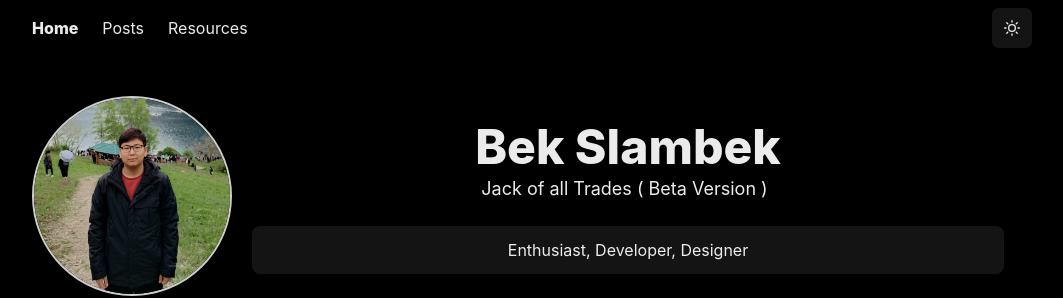
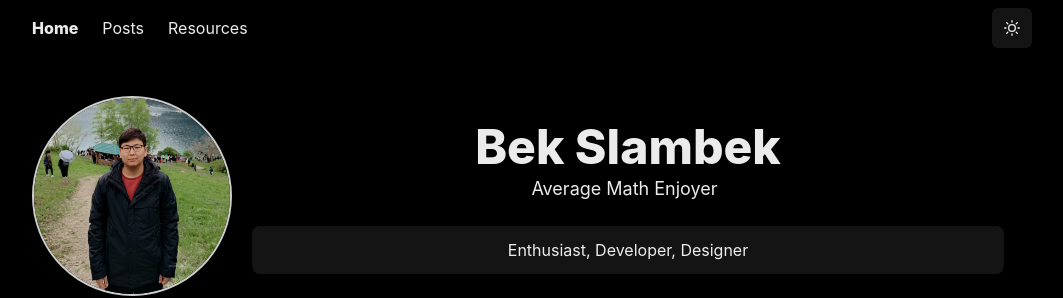
Before and after one commit to MugiD/sbek22-homepage, a Next.js app: page / in a window 1280 px wide. Shown: the top 298 px of the page, without its empty margins (112-1175 px from the left). Built offline with nearby package versions, Linux system fonts and the light colour scheme.

Commit message:
feat: broken random status feature

```diff
--- a/components/MainPage/Intro.js
+++ b/components/MainPage/Intro.js
@@ -8,6 +8,7 @@ import {
   usePrefersReducedMotion,
   keyframes,
 } from "@chakra-ui/react";
+import { useEffect, useState } from "react";
 
 const type = keyframes`
   from, to { width: 0; border-color: transparent}
@@ -26,9 +27,25 @@ const ProfileImage = chakra(Image, {
 const Intro = () => {
   const prefersReducedMotion = usePrefersReducedMotion();
 
+  const phrases = [
+    "Jack of All Trades",
+    "How to Leave Vim?",
+    "Average Math Enjoyer",
+  ];
+
+  const [phrase, setPhrase] = useState(
+    phrases[Math.floor(Math.random() * phrases.length)]
+  );
+
+  useEffect(() => {
+    setTimeout(() => {
+      setPhrase(phrases[Math.floor(Math.random() * phrases.length)]);
+    }, 10000);
+  });
+
   const animation = prefersReducedMotion
     ? undefined
-    : `${type} infinite 15s linear,
+    : `${type} infinite 10s linear,
     ${typeBorder} infinite .42s step-end`;
 
   return (
@@ -43,8 +60,8 @@ const Intro = () => {
           borderColor="whiteAlpha.800"
           borderWidth={2}
           borderStyle="solid"
-          w="200px"
-          h="200px"
+          w={200}
+          h={200}
           display="inline-block"
           borderRadius="full"
         >
@@ -58,7 +75,11 @@ const Intro = () => {
         </Box>
 
         <Box flexGrow={1} textAlign="center" mx={5}>
-          <Heading variant="page-title" fontWeight="extrabold" fontSize={{base: "36px", md:"48px"}}>
+          <Heading
+            variant="page-title"
+            fontWeight="extrabold"
+            fontSize={{ base: 36, md: 48 }}
+          >
             Bek Slambek
           </Heading>
           <Text
@@ -69,10 +90,10 @@ const Intro = () => {
             borderRight="solid"
             whiteSpace="nowrap"
             fontWeight="semiBold"
-            fontSize="18px"
+            fontSize={18}
             pr={1}
           >
-            Jack of all Trades ( Beta Version )
+            {phrase}
           </Text>
           <Box
             borderRadius="lg"
```
